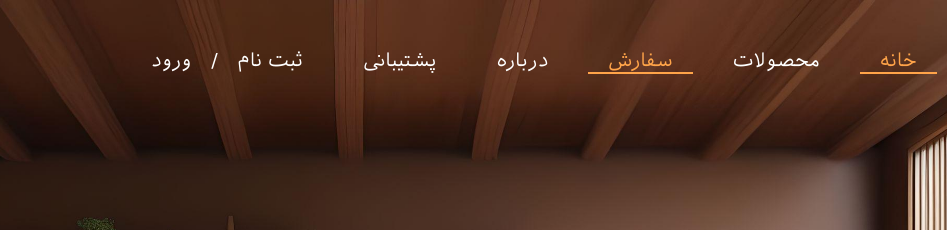
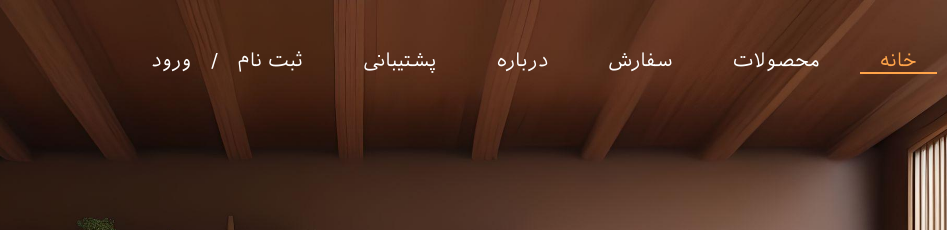
Before and after one commit to HosseinLotfalipoor/Choobin, a plain HTML site: page index.html in a window 1280 px wide. Shown: the top 230 px of the page, 333-1280 px from the left. Drawn offline with Linux system fonts and the light colour scheme; files whose address does not match are found by name.

Commit message:
index changed

```diff
--- a/index.html
+++ b/index.html
@@ -23,7 +23,7 @@
                 <ul>
                     <li><a class="active home" href="index.html">خانه</a></li>
                     <li><a href="pages/shop/shop-page.html">محصولات</a></li>
-                    <li><a class="active" href="pages/login and sign up/order.html">سفارش</a></li>
+                    <li><a href="pages/login and sign up/order.html">سفارش</a></li>
                     <li><a href="">درباره</a></li>
                     <li><a href="pages/contact/contact.html">پشتیبانی</a></li>
                     <li><a href="pages/login and sign up/sign up.html">ثبت نام</a><span>/</span><a href="pages/login and sign up/login.html">ورود</a></li>
```
